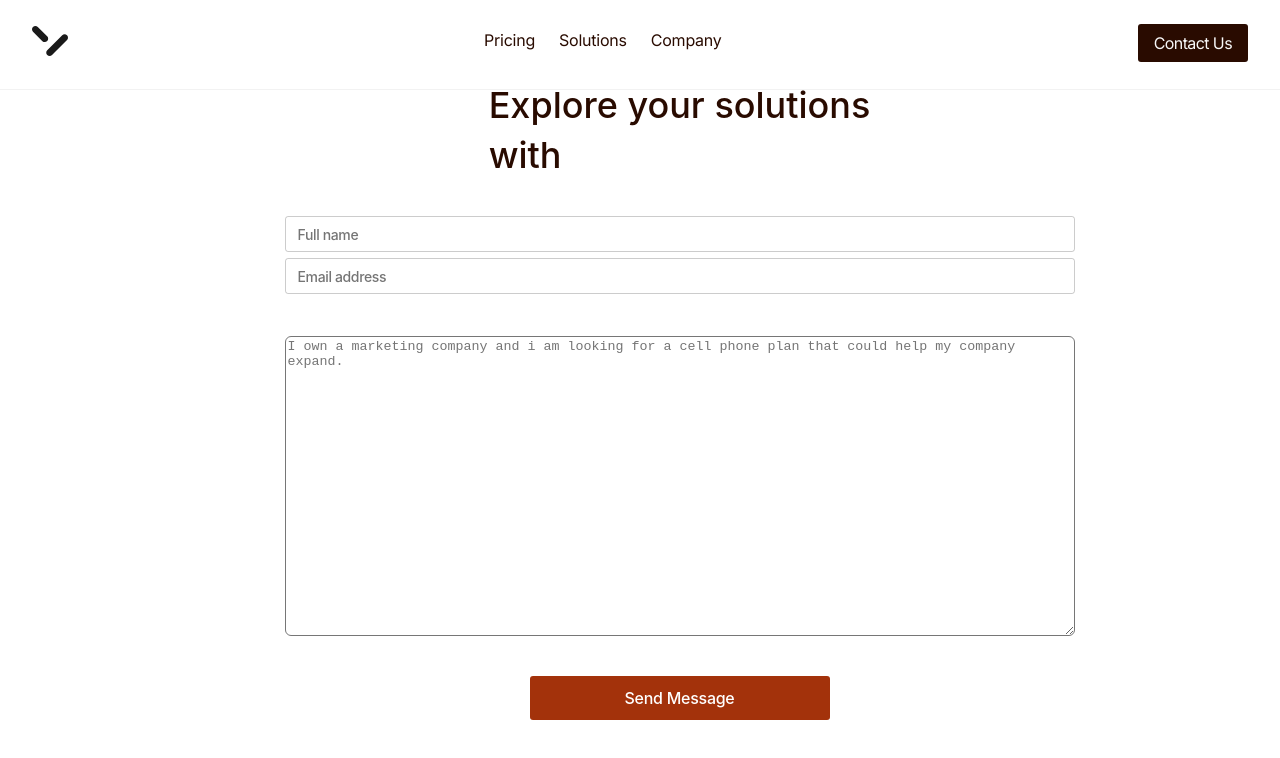
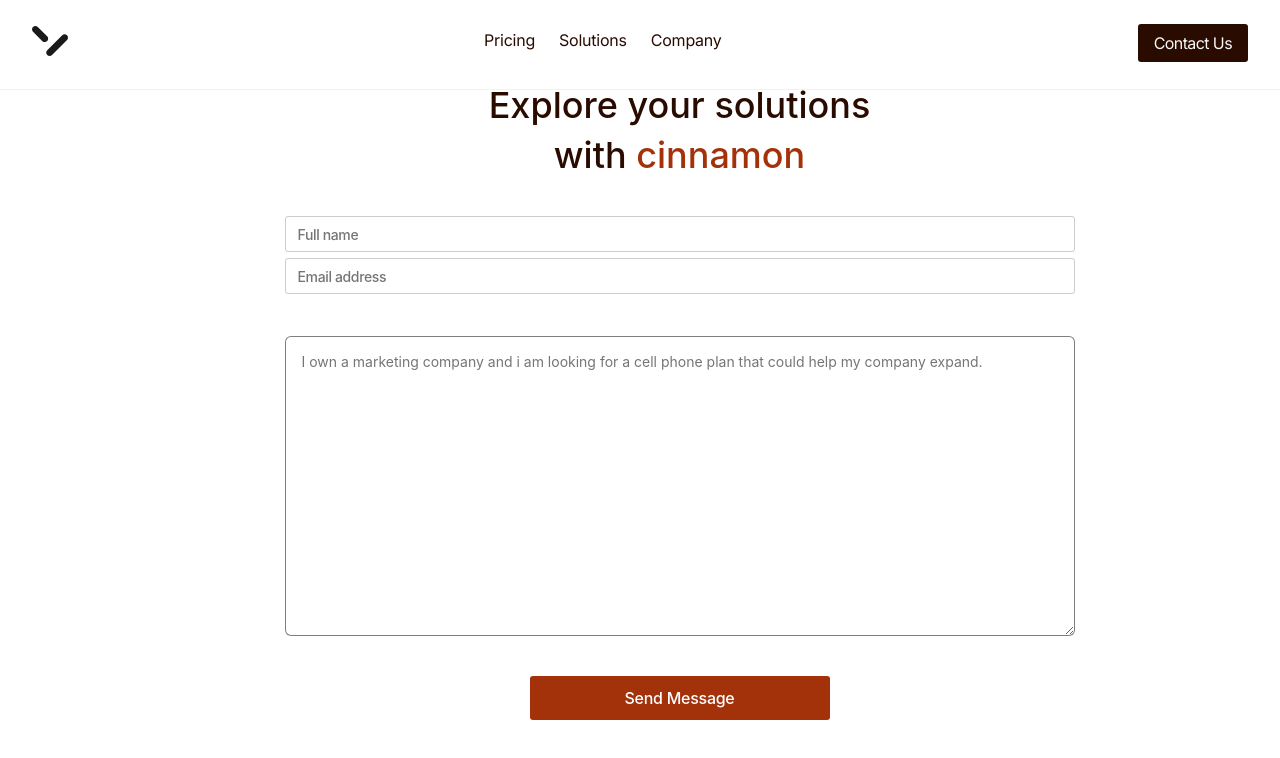
Before and after one commit to rharricharan/cinnamonmvno.com, a React (Create React App) app in the folder cin-web/: page /contact in a window 1280 px wide. Shown: the top 758 px of the page. Built offline with nearby package versions, Linux system fonts and the light colour scheme.

Commit message:
contact form changes

```diff
--- a/cin-web/src/pages/contact.css
+++ b/cin-web/src/pages/contact.css
@@ -19,7 +19,7 @@
     font-size: 36px;
     line-height: 140%;
     margin: 0;
-    text-align: left;
+    text-align: center;
     margin-bottom: 36px;
     width: 100%;
 }
@@ -54,8 +54,12 @@ form textarea {
     height: 300px;
     border-radius: 6px;
     margin-top: 36px;
+    border: 1px solid rgba(0, 0, 0, 0.5);
+    padding: 16px;
+    font-family: 'SF Pro Display';
+    font-size: 14px;
 }
 
-.cin-hightlight {
+.cin-highlight {
     color: rgba(163, 50, 11, 1);
 }
```
Also changed, not shown: 1 other file (tests, documents, lock files or other folders).
